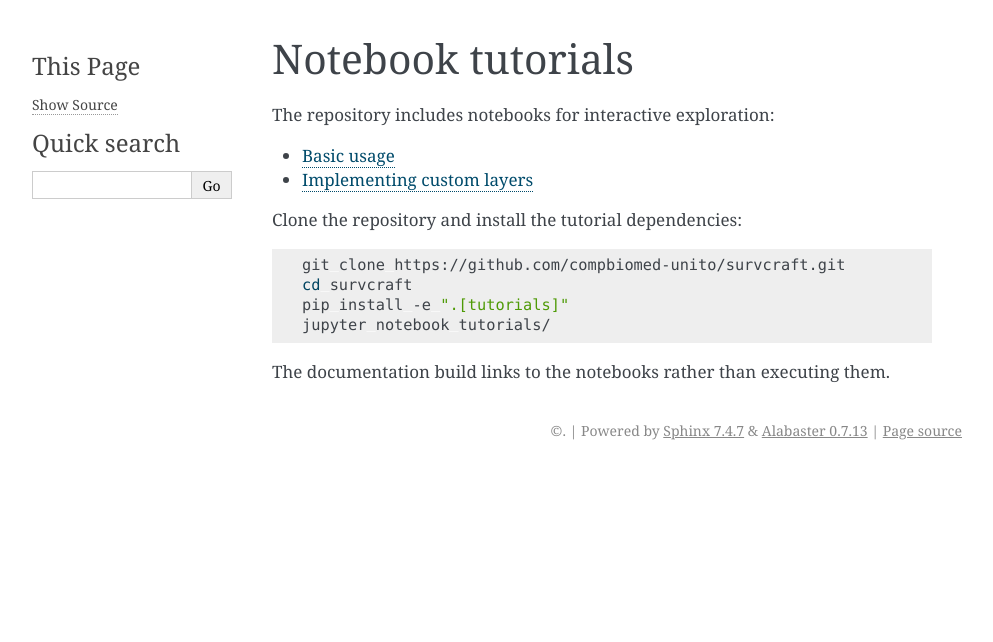
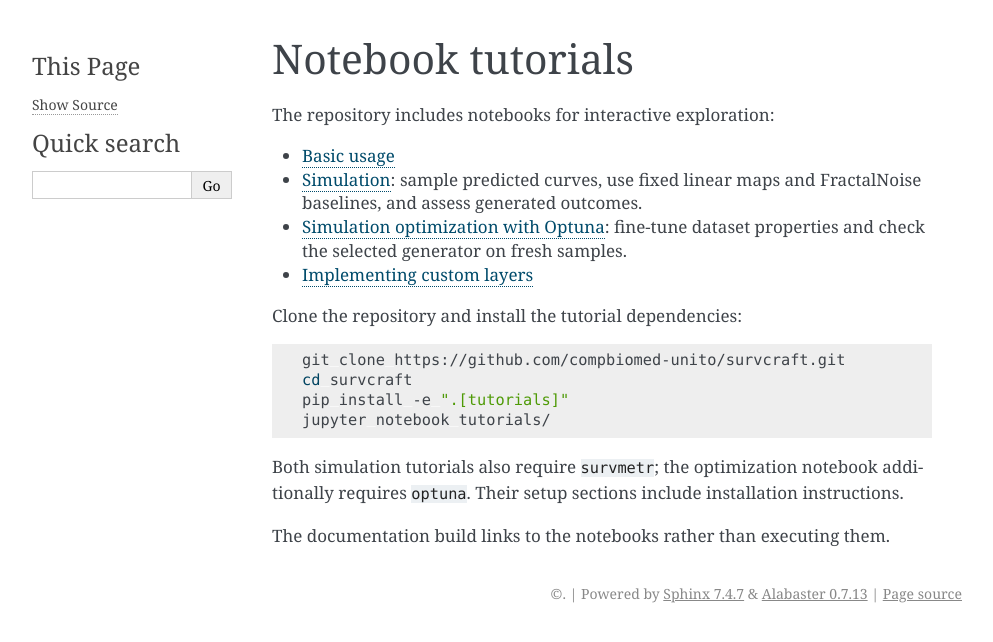
Before and after one commit to compbiomed-unito/survcraft, a Sphinx documentation site: the page built from docs/tutorials.md, in a window 1280 px wide. Shown: the top 642 px of the page, without its empty margins (148-1141 px from the left). Built offline with Sphinx 7.4.7, drawn with Linux system fonts in a browser that asks for light colours.

Commit message:
added simulation tutorials

````diff
--- a/docs/tutorials.md
+++ b/docs/tutorials.md
@@ -3,6 +3,8 @@
 The repository includes notebooks for interactive exploration:
 
 - [Basic usage](https://github.com/compbiomed-unito/survcraft/blob/main/tutorials/Basic%20usage.ipynb)
+- [Simulation](https://github.com/compbiomed-unito/survcraft/blob/main/tutorials/Simulation.ipynb): sample predicted curves, use fixed linear maps and FractalNoise baselines, and assess generated outcomes.
+- [Simulation optimization with Optuna](https://github.com/compbiomed-unito/survcraft/blob/main/tutorials/Simulation%20optimization%20with%20Optuna.ipynb): fine-tune dataset properties and check the selected generator on fresh samples.
 - [Implementing custom layers](https://github.com/compbiomed-unito/survcraft/blob/main/tutorials/Implementing%20custom%20layers.ipynb)
 
 Clone the repository and install the tutorial dependencies:
@@ -14,4 +16,7 @@ pip install -e ".[tutorials]"
 jupyter notebook tutorials/
 ```
 
+Both simulation tutorials also require `survmetr`; the optimization notebook
+additionally requires `optuna`. Their setup sections include installation instructions.
+
 The documentation build links to the notebooks rather than executing them.
````
Also changed, not shown: 2 other files.
